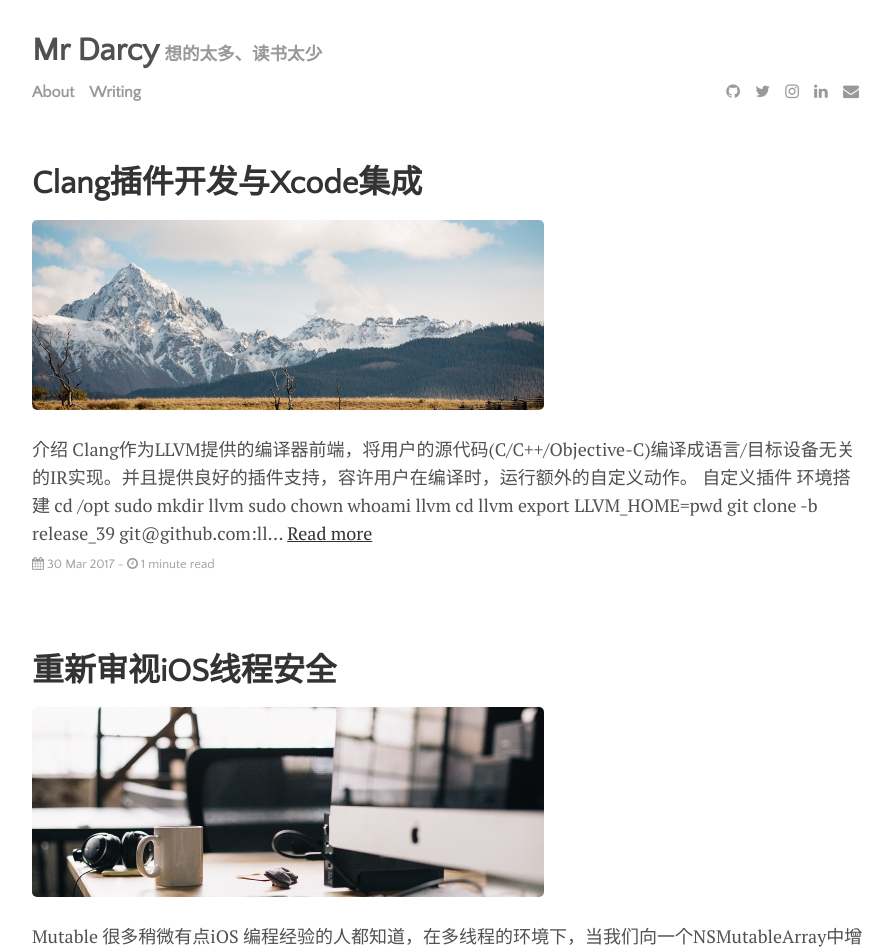
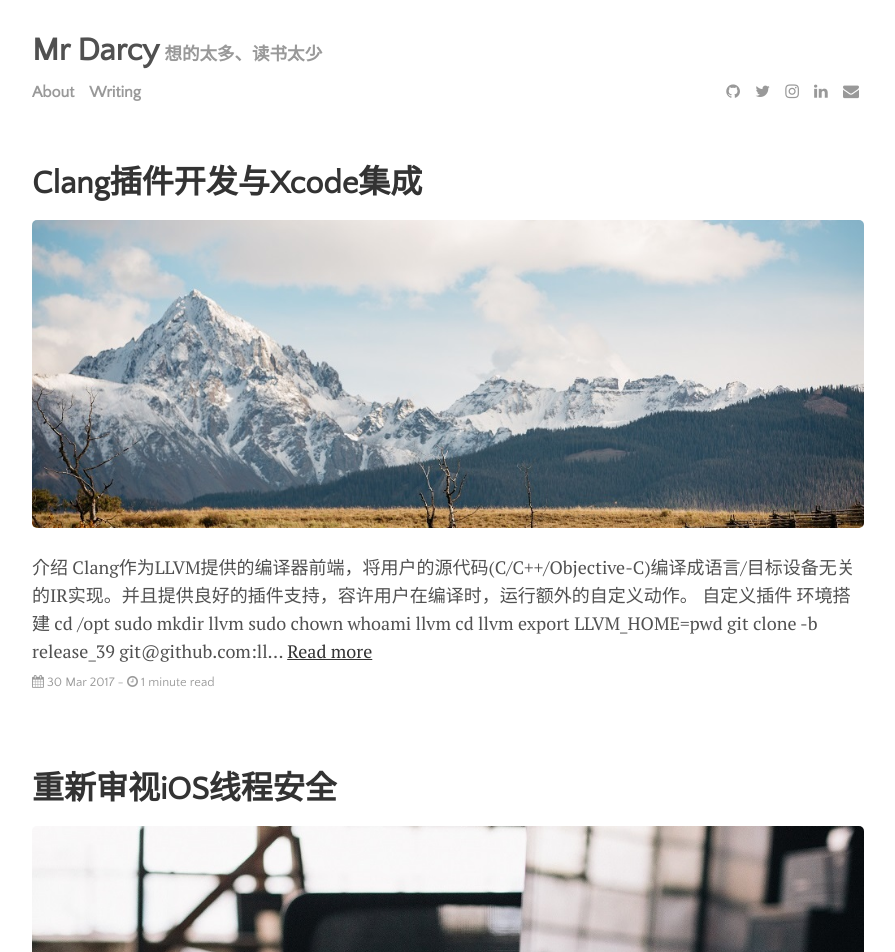
Before and after one commit to Darcygsc/Darcygsc.github.io, a Jekyll site: the page built from index.html, in a window 1280 px wide. Shown: the top 952 px of the page, without its empty margins (192-1087 px from the left). Built offline with Jekyll 4.4.1, drawn with Linux system fonts in a browser that asks for light colours; nearby versions of some CDN libraries; the list of posts is cut into pages by our own code.

Commit message:
add images

```diff
--- a/css/main.css
+++ b/css/main.css
@@ -50,7 +50,7 @@ a:hover {
 
 img {
   max-width: 100%;
-  height: 190px;
+  height: auto;
   border-radius: 5px;
 }
 
```
